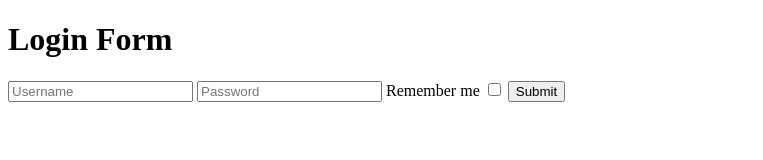
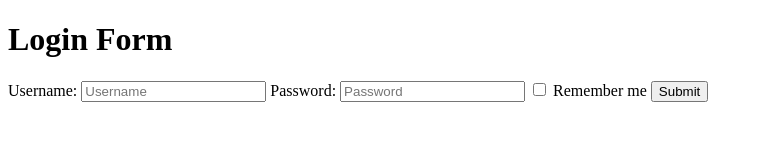
Before and after one commit to acciojob/remember-me-login-form-Anusha-Yadavv, a website: page main.html in a window 1280 px wide. Shown: the whole page, without its empty margins (0-763 px from the left). Drawn offline with Linux system fonts and the light colour scheme.

Commit message:
created a submission

```diff
--- a/main.html
+++ b/main.html
@@ -8,13 +8,21 @@
 
 <body>
 	<!-- the entire body must be written by student -->
-	<h1>Login Form</h1>
-	<input type="text" placeholder="Username" id="username">
-	<input type="password" placeholder="Password" id="password">
-	<label name="check">Remember me</label>
-	<input type="checkbox" id="checkbox" name="check">
-	<input type="submit" id="submit" value="Submit">
-    <script type="text/javascript" src="./script.js">
+	 <h1>Login Form</h1>
+
+  <form id="loginForm">
+    <label for="username">Username:</label>
+    <input type="text" id="username" placeholder="Username">
+
+    <label for="password">Password:</label>
+    <input type="password" id="password" placeholder="Password">
+
+    <label for="checkbox">
+      <input type="checkbox" id="checkbox"> Remember me
+    </label>
+
+    <input type="submit" id="submit" value="Submit">
+  </form>
 </script>
 
 </body>
```
